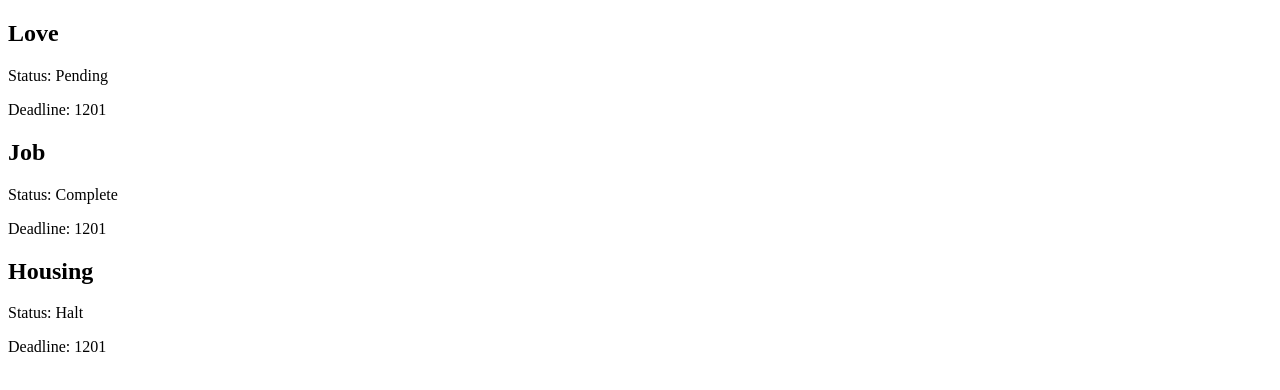
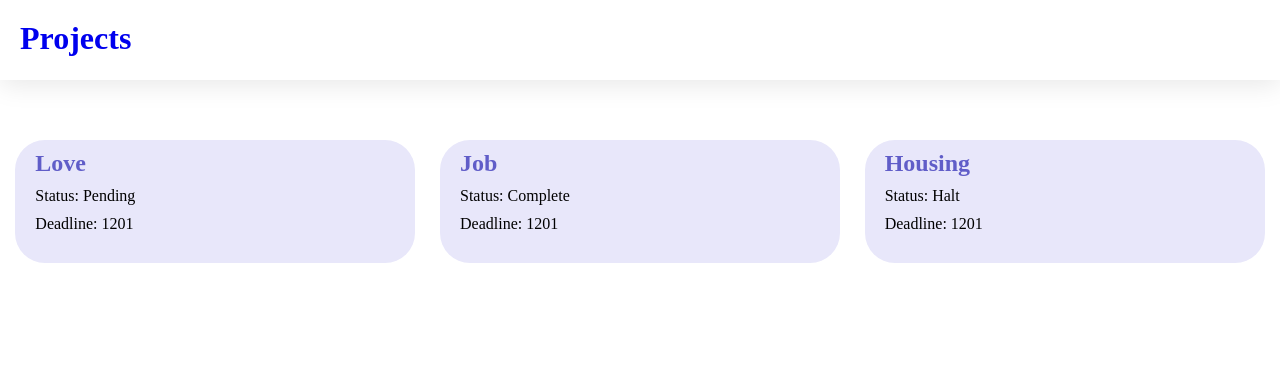
Before and after one commit to sebagb/TaskManager.Angular, an Angular app: page / in a window 1280 px wide. Shown: the top 390 px of the page. Built offline with nearby package versions, Linux system fonts and the light colour scheme.

Commit message:
Add css styling to components

```diff
--- a/src/app/app.css
+++ b/src/app/app.css
@@ -0,0 +1,22 @@
+:host {
+    --content-padding: 10px;
+}
+
+a {
+    text-decoration: none;
+}
+
+header {
+    display: block;
+    height: 60px;
+    padding: var(--content-padding);
+    box-shadow: 0px 5px 25px var(--shadow-color);
+}
+
+header h1 {
+    padding: 10px;
+}
+
+.content {
+    padding: var(--content-padding);
+}
--- a/src/app/app.html
+++ b/src/app/app.html
@@ -1 +1,10 @@
-<app-projects />
+<main>
+    <a [routerLink]="['/']">
+        <header>
+            <h1>Projects</h1>
+        </header>
+    </a>
+    <section class="content">
+        <app-projects />
+    </section>
+</main>
--- a/src/app/app.ts
+++ b/src/app/app.ts
@@ -1,8 +1,10 @@
 import { Component, signal } from '@angular/core';
+import { RouterLink } from '@angular/router';
 import { Projects } from './projects/projects'
+
 @Component({
   selector: 'app-root',
-  imports: [Projects],
+  imports: [RouterLink, Projects],
   templateUrl: './app.html',
   styleUrl: './app.css'
 })
--- a/src/app/project-preview/project-preview.css
+++ b/src/app/project-preview/project-preview.css
@@ -0,0 +1,14 @@
+.project-preview {
+    background: var(--accent-color);
+    border-radius: 30px;
+    padding-bottom: 30px;
+}
+
+.project-preview-heading {
+    color: var(--primary-color);
+    padding: 10px 20px 0 20px;
+}
+
+.project-preview p {
+    padding: 10px 20px 0px 20px;
+}
--- a/src/app/project-preview/project-preview.html
+++ b/src/app/project-preview/project-preview.html
@@ -1,5 +1,5 @@
-<section>
-    <h2>
+<section class="project-preview">
+    <h2 class="project-preview-heading">
         {{ projectPreview().title}}
     </h2>
     <p>
--- a/src/app/projects/projects.css
+++ b/src/app/projects/projects.css
@@ -0,0 +1,8 @@
+.results {
+    display: grid;
+    column-gap: 14px;
+    row-gap: 14px;
+    grid-template-columns: repeat(auto-fill, minmax(400px, 400px));
+    margin-top: 50px;
+    justify-content: space-around;
+}
--- a/src/app/projects/projects.html
+++ b/src/app/projects/projects.html
@@ -1,4 +1,4 @@
-<section>
+<section class="results">
     @for(project of projectsList; track project) {
     <app-project-preview [projectPreview]="project" />
     } @empty {
--- a/src/styles.css
+++ b/src/styles.css
@@ -1 +1,20 @@
 /* You can add global styles to this file, and also import other style files */
+* {
+    margin: 0;
+    padding: 0;
+}
+
+:root {
+    --primary-color: #605DC8;
+    --secondary-color: #8B89E6;
+    --accent-color: #e8e7fa;
+    --shadow-color: #E8E8E8;
+}
+
+button.primary {
+    padding: 10px;
+    border: solid 1px var(--primary-color);
+    background: var(--primary-color);
+    color: white;
+    border-radius: 8px;
+}
```
